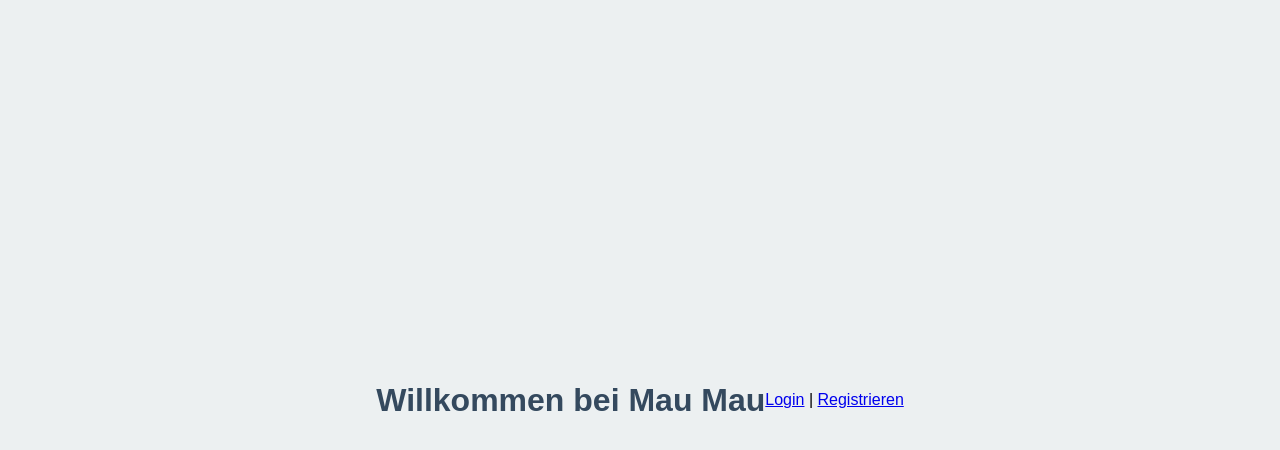
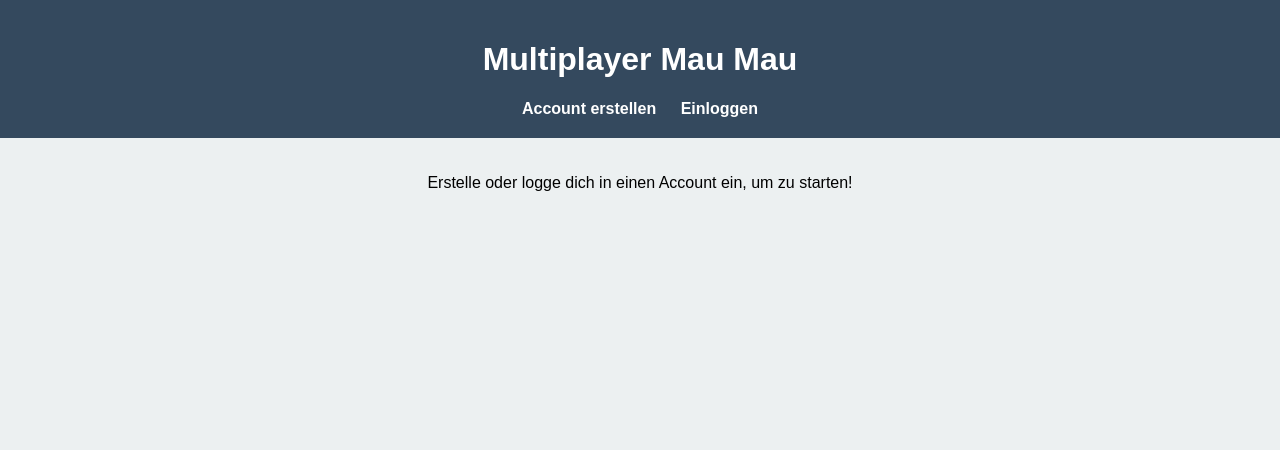
Before and after one commit to raindropzz/maumau, a plain HTML site: page public/index.html in a window 1280 px wide. Drawn offline with Linux system fonts and the light colour scheme.

Commit message:
Various bug fixes

```diff
--- a/public/index.html
+++ b/public/index.html
@@ -2,31 +2,42 @@
 <html lang="de">
 <head>
   <meta charset="UTF-8">
-  <title>Startseite</title>
-  <script>
-    // Automatische Weiterleitung, wenn der Benutzer bereits eingeloggt ist
-    if (localStorage.getItem('username')) {
-      window.location.href = '/lobby';
-    }
-  </script>
+  <title>Multiplayer Mau Mau</title>
   <style>
     body {
-      font-family: Arial, sans-serif;
+      font-family: 'Arial', sans-serif;
       background: #ecf0f1;
-      display: flex;
-      justify-content: center;
-      align-items: center;
-      height: 100vh;
       margin: 0;
+      padding: 0;
     }
-    h1 {
-      font-size: 32px;
-      color: #34495e;
+    header {
+      background: #34495e;
+      padding: 20px;
+      color: #fff;
+      text-align: center;
+    }
+    nav a {
+      color: #fff;
+      margin: 0 10px;
+      text-decoration: none;
+      font-weight: bold;
+    }
+    main {
+      padding: 20px;
+      text-align: center;
     }
   </style>
 </head>
 <body>
-  <h1>Willkommen bei Mau Mau</h1>
-  <p><a href="/login">Login</a> | <a href="/register">Registrieren</a></p>
+  <header>
+    <h1>Multiplayer Mau Mau</h1>
+    <nav>
+      <a href="/register">Account erstellen</a>
+      <a href="/login">Einloggen</a>
+    </nav>
+  </header>
+  <main>
+    <p>Erstelle oder logge dich in einen Account ein, um zu starten!</p>
+  </main>
 </body>
 </html>
```
Also changed, not shown: accounts.json (added, +10 -0 lines), public/lobby.html (+6 -3 lines), public/login.html (+9 -2 lines), server.js (+5 -5 lines).
